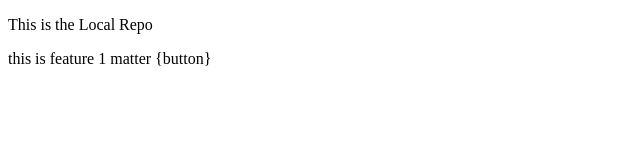
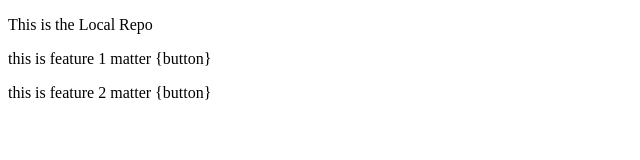
Before and after one commit to Ganesh9346/LocalRepo, a plain HTML site: page index.html in a window 1280 px wide. Shown: the whole page, without its empty margins (0-640 px from the left). Drawn offline with Linux system fonts and the light colour scheme.

Commit message:
added para

```diff
--- a/index.html
+++ b/index.html
@@ -8,6 +8,6 @@
 <body>
     <p>This is the Local Repo</p>
     <p>this is feature 1 matter {button}</p>
-
+    <p>this is feature 2 matter {button}</p>
 </body>
 </html>
```
